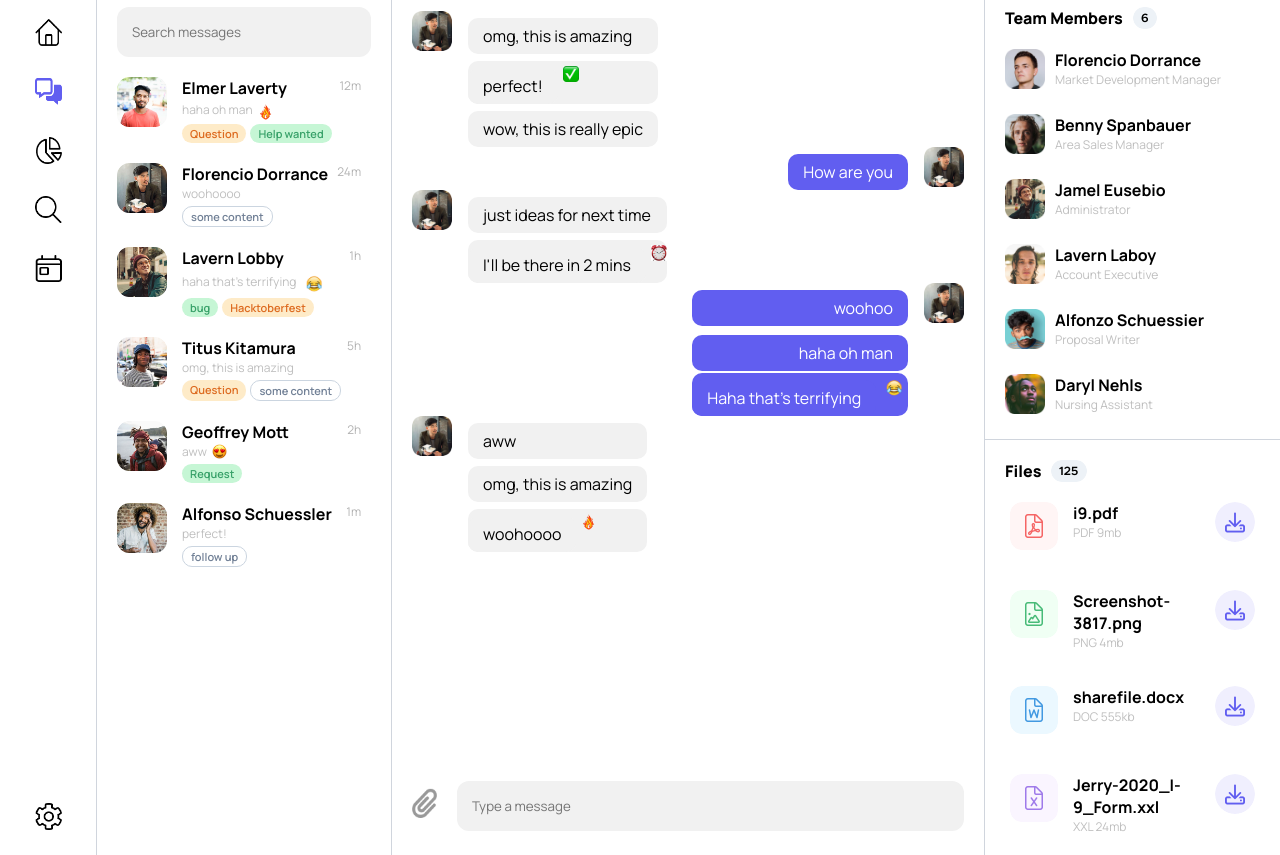
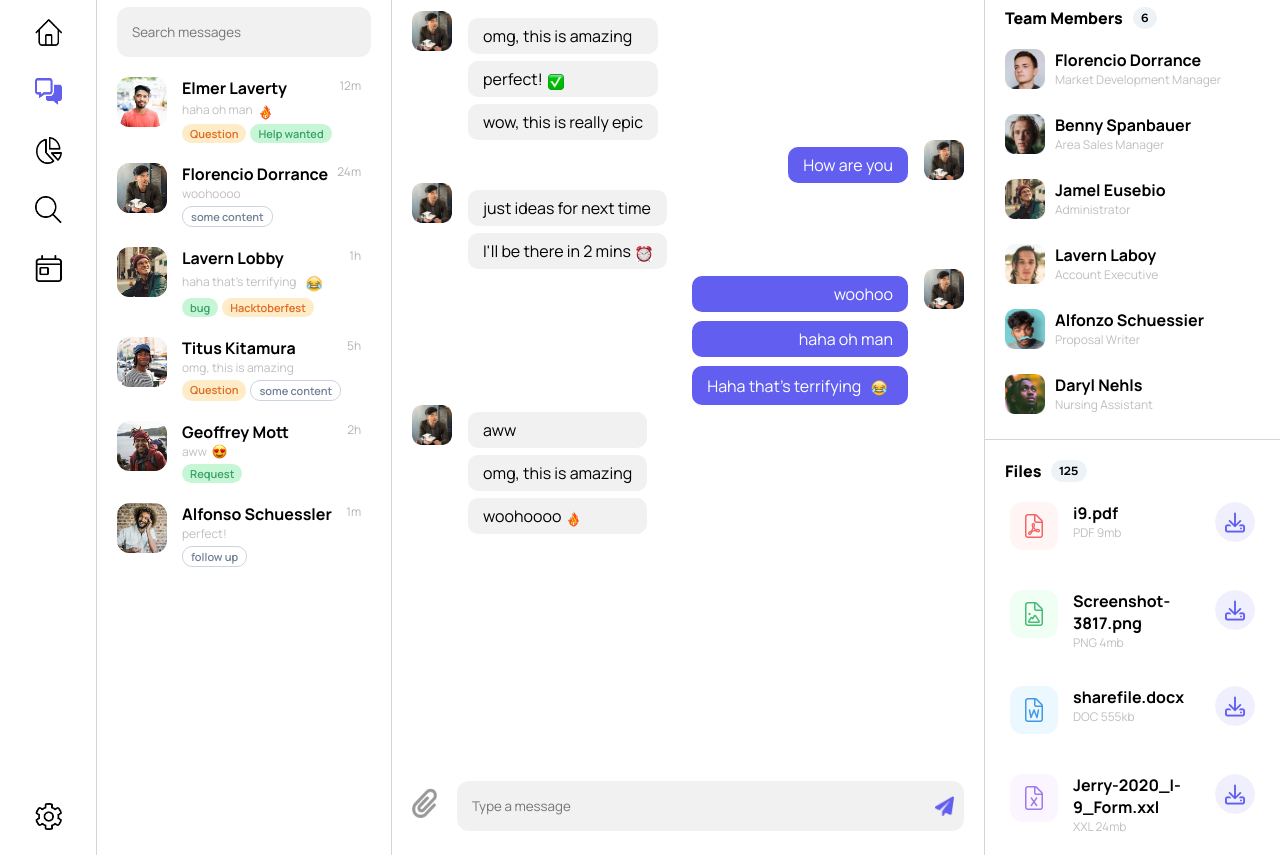
Before and after one commit to SirIyanu/ProjectChatbox, a plain HTML site: page index.html in a window 1280 px wide. Shown: the part 89-944 px from the top of the page. Drawn offline with Linux system fonts and the light colour scheme.

Commit message:
added send icon to the input field on the chat box

```diff
--- a/index.html
+++ b/index.html
@@ -205,8 +205,9 @@
             </div>
             <div>
               <div class="grey-bubble">omg, this is amazing</div>
-              <div class="text-with-check">
-                <div class="grey-bubble">perfect!</div>
+
+              <div class="grey-bubble text-with-emoji">
+                perfect!
                 <img class="check" src="images/check emoji.jpeg" alt="" />
               </div>
 
@@ -226,8 +227,9 @@
 
             <div>
               <div class="grey-bubble">just ideas for next time</div>
-              <div class="text-with-clock">
-                <div class="grey-bubble">I'll be there in 2 mins</div>
+
+              <div class="grey-bubble text-with-emoji">
+                I'll be there in 2 mins
                 <img class="clock" src="images/clock emoji.jpeg" alt="" />
               </div>
             </div>
@@ -237,8 +239,9 @@
             <div class="send">
               <p class="blue-bubble">woohoo</p>
               <div class="blue-bubble">haha oh man</div>
-              <div class="text-with-laugh">
-                <div class="blue-bubble">Haha that's terrifying</div>
+
+              <div class="blue-bubble text-with-emoji">
+                Haha that's terrifying
                 <img
                   class="laugh-emoji"
                   src="images/laugh_emoji-removebg-preview.png"
@@ -251,7 +254,6 @@
               <img class="Default-Picture" src="images/photo2.png" alt="" />
             </div>
           </div>
-
           <div class="sixth-of-third">
             <div>
               <img class="Default-Picture" src="images/photo2.png" alt="" />
@@ -260,8 +262,9 @@
             <div>
               <div class="grey-bubble">aww</div>
               <div class="grey-bubble">omg, this is amazing</div>
-              <div class="text-with-fire">
-                <div class="grey-bubble">woohoooo</div>
+
+              <div class="grey-bubble text-with-emoji">
+                woohoooo
                 <img
                   class="fire"
                   src="images/fire-removebg-preview.png"
@@ -275,8 +278,14 @@
             <div>
               <img class="clip" src="images/zigzag.png" alt="" />
             </div>
-
-            <input class="chatbox" type="text" placeholder="Type a message " />
+            <div class="input-container">
+              <input
+                class="chatbox"
+                type="text"
+                placeholder="Type a message "
+              />
+              <img class="send-btn" src="images/cursor.png" alt="" />
+            </div>
           </div>
         </div>
       </section>
--- a/style.css
+++ b/style.css
@@ -264,12 +264,10 @@ gap: 10px
   margin-top: 7px;
 }
 
-.text-with-check {
+.text-with-emoji {
   display: flex;
   gap: 5px;
-  background: #f1f1f1;
-  margin-top: 7px;
-  border-radius: 10px;
+  align-items: center;
 }
 
 .check {
@@ -371,10 +369,24 @@ gap: 10px
   display: flex;
   align-items: center;
   gap: 20px;
+
   position: absolute;
   bottom: 10px;
   right: 20px;
   left: 20px;
+}
+
+.input-container {
+  position: relative;
+  width: 100%;
+}
+
+.send-btn {
+  position: absolute;
+  right: 10px;
+  top: 15px;
+
+  height: 20px;
 }
 
 .clip {
```
